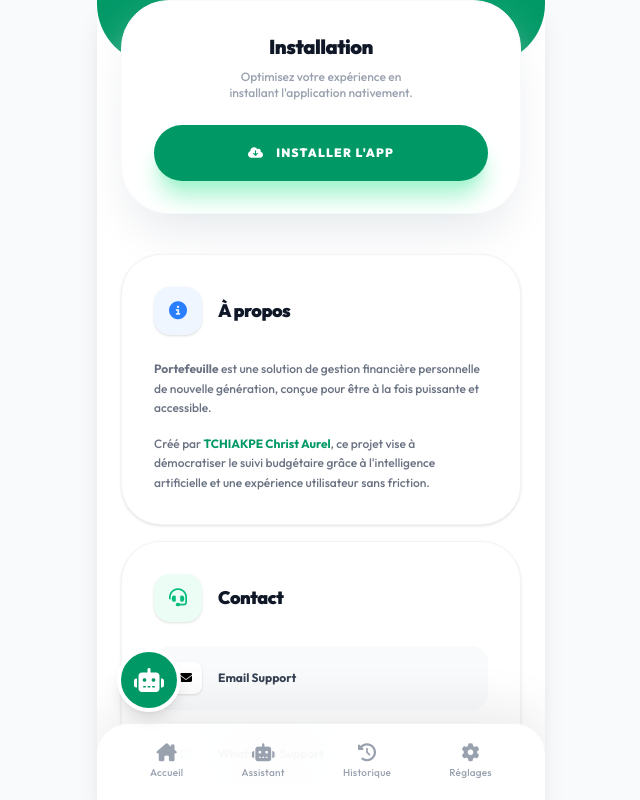
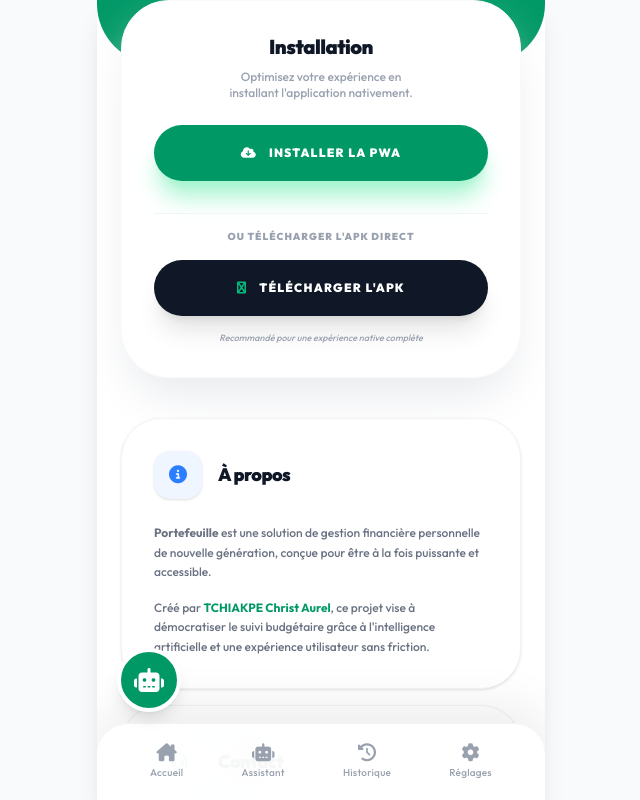
Before and after one commit to 819christ/Portefeuille-, a React (Vite) app: page /download in a window 1280 px wide. Shown: the whole page, without its empty margins (319-959 px from the left). Built offline with nearby package versions, Linux system fonts and the light colour scheme.

Commit message:
feat: add direct APK download button and placeholder

```diff
--- a/src/pages/Download.jsx
+++ b/src/pages/Download.jsx
@@ -152,16 +152,30 @@
                 className="w-full bg-emerald-600 text-white py-5 rounded-[32px] font-black text-xs uppercase tracking-widest shadow-xl shadow-emerald-200 active:scale-95 transition-all flex items-center justify-center gap-3"
               >
                 <i className="fa-solid fa-cloud-arrow-down"></i>
-              Installer l'App
+                Installer la PWA
               </button>
             ) : (
               <div className="bg-emerald-50 w-full p-4 rounded-[28px] border border-emerald-100 flex items-center justify-center gap-3">
                 <div className="w-8 h-8 bg-white rounded-full flex items-center justify-center text-emerald-600 shadow-sm">
                   <i className="fa-solid fa-check text-xs"></i>
                 </div>
-              <span className="text-[10px] font-black text-emerald-700 uppercase tracking-widest">Déjà installé</span>
+                <span className="text-[10px] font-black text-emerald-700 uppercase tracking-widest">PWA Installée</span>
               </div>
             )}
+
+            <div className="w-full pt-2 flex flex-col items-center gap-4">
+              <div className="w-full h-px bg-gray-100"></div>
+              <p className="text-[10px] font-black text-gray-400 uppercase tracking-widest">Ou télécharger l'APK direct</p>
+              <a
+                href="/downloads/portefeuille.apk"
+                download="portefeuille.apk"
+                className="w-full bg-gray-900 text-white py-5 rounded-[32px] font-black text-xs uppercase tracking-widest shadow-xl active:scale-95 transition-all flex items-center justify-center gap-3"
+              >
+                <i className="fa-solid fa-android text-emerald-500"></i>
+                Télécharger l'APK
+              </a>
+              <p className="text-[9px] text-gray-400 font-medium italic">Recommandé pour une expérience native complète</p>
+            </div>
           </div>
 
         {/* DYNAMIC SECTIONS */}
```
Also changed, not shown: 1 other file (tests, documents, lock files or other folders). Lines whose indentation alone changed are shown as unchanged.
